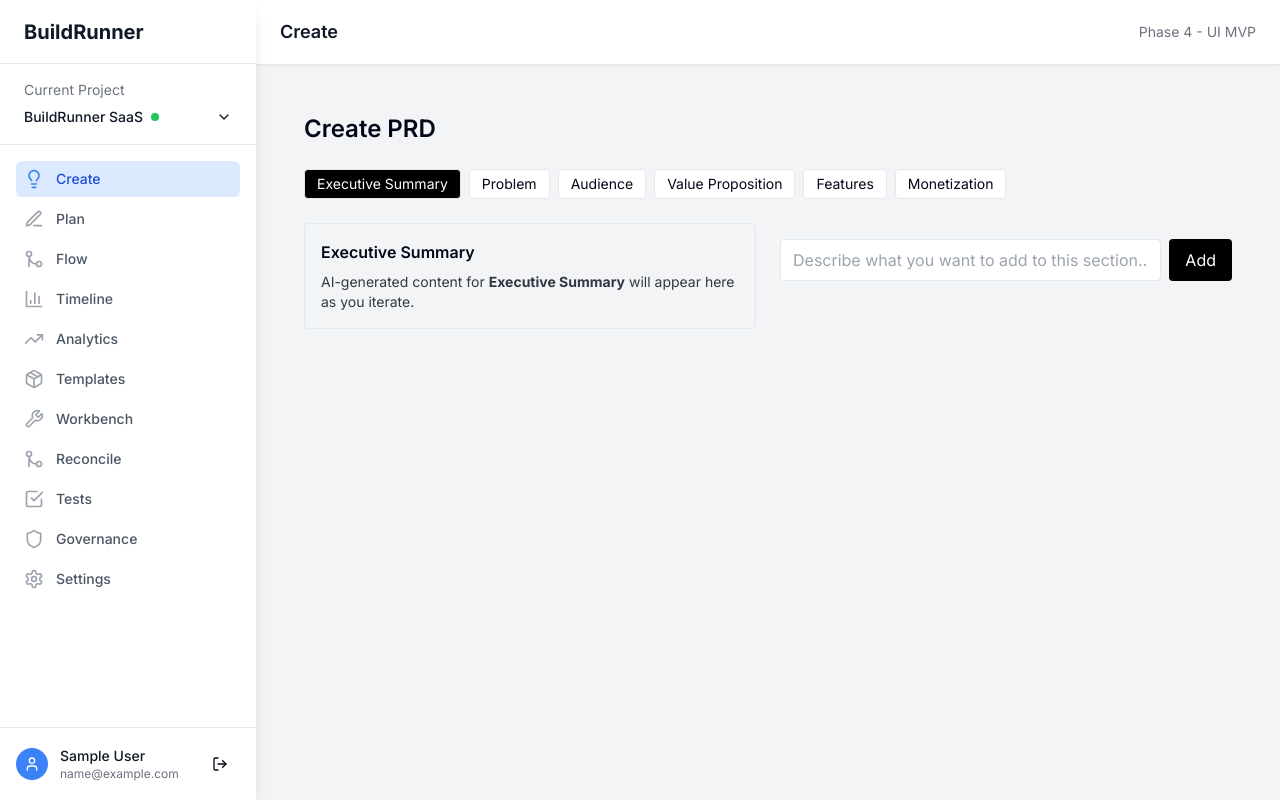
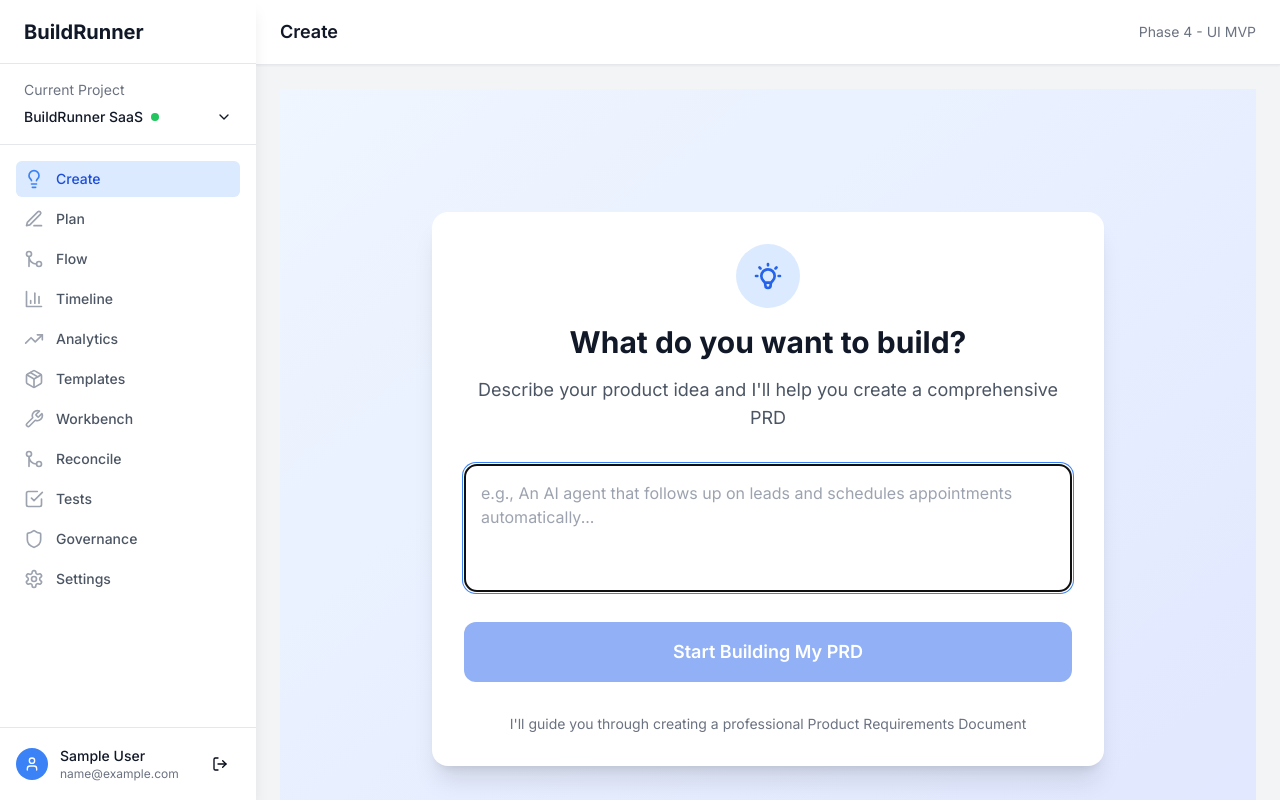
Before and after one commit to DockeryAI/BuildRunnerSaaS, a Next.js app in the folder apps/web/: page /create in a window 1280 px wide. Built offline with nearby package versions, Linux system fonts and the light colour scheme; sample sign-in values are in the browser's storage.

Commit message:
p0.s1.ms79: ONBOARDING FLOW - Added beautiful onboarding screen where users describe what they want to build before accessing PRD sections

```diff
--- a/apps/web/app/(app)/create/page.tsx
+++ b/apps/web/app/(app)/create/page.tsx
@@ -111,10 +111,70 @@ function SectionPanel({ section }: { section: string }) {
   );
 }
 
+function OnboardingFlow({ onStart }: { onStart: (idea: string) => void }) {
+  const [idea, setIdea] = useState('');
+
+  return (
+    <div className="min-h-screen bg-gradient-to-br from-blue-50 to-indigo-100 flex items-center justify-center p-6">
+      <div className="max-w-2xl w-full">
+        <div className="bg-white rounded-2xl shadow-xl p-8 text-center">
+          <div className="mb-8">
+            <div className="w-16 h-16 bg-blue-100 rounded-full flex items-center justify-center mx-auto mb-4">
+              <svg className="w-8 h-8 text-blue-600" fill="none" stroke="currentColor" viewBox="0 0 24 24">
+                <path strokeLinecap="round" strokeLinejoin="round" strokeWidth={2} d="M9.663 17h4.673M12 3v1m6.364 1.636l-.707.707M21 12h-1M4 12H3m3.343-5.657l-.707-.707m2.828 9.9a5 5 0 117.072 0l-.548.547A3.374 3.374 0 0014 18.469V19a2 2 0 11-4 0v-.531c0-.895-.356-1.754-.988-2.386l-.548-.547z" />
+              </svg>
+            </div>
+            <h1 className="text-3xl font-bold text-gray-900 mb-4">What do you want to build?</h1>
+            <p className="text-gray-600 text-lg">
+              Describe your product idea and I'll help you create a comprehensive PRD
+            </p>
+          </div>
+
+          <div className="space-y-6">
+            <textarea
+              value={idea}
+              onChange={(e) => setIdea(e.target.value)}
+              placeholder="e.g., An AI agent that follows up on leads and schedules appointments automatically..."
+              className="w-full h-32 p-4 border border-gray-300 rounded-xl focus:ring-2 focus:ring-blue-500 focus:border-blue-500 resize-none text-gray-900"
+              autoFocus
+            />
+
+            <button
+              onClick={() => idea.trim() && onStart(idea.trim())}
+              disabled={!idea.trim()}
+              className="w-full py-4 bg-blue-600 text-white rounded-xl font-semibold text-lg hover:bg-blue-700 disabled:opacity-50 disabled:cursor-not-allowed transition-all"
+            >
+              Start Building My PRD
+            </button>
+          </div>
+
+          <div className="mt-8 text-sm text-gray-500">
+            <p>I'll guide you through creating a professional Product Requirements Document</p>
+          </div>
+        </div>
+      </div>
+    </div>
+  );
+}
+
 function CreatePage() {
   const [messages, setMessages] = useState<Message[]>([]);
   const [selectedSection, setSelectedSection] = useState<string>('executive_summary');
   const [isLoading, setIsLoading] = useState(false);
+  const [productIdea, setProductIdea] = useState<string>('');
+  const [showOnboarding, setShowOnboarding] = useState(true);
+
+  async function handleStart(idea: string) {
+    setProductIdea(idea);
+    setShowOnboarding(false);
+
+    // Add initial message
+    const welcomeMessage: Message = {
+      role: 'assistant',
+      content: `Great! I'll help you build a PRD for "${idea}". Let's start by working on each section. Select a section above and describe what you want to add.`
+    };
+    setMessages([welcomeMessage]);
+  }
 
   async function handleSend(text: string) {
     setIsLoading(true);
@@ -122,16 +182,31 @@ function CreatePage() {
       setMessages((prev) => [...prev, { role: 'user', content: text }]);
 
       // TODO: call your brainstorm/prd API here; this is a stubbed response
-      const reply = `Acknowledged. I will add this to **${selectedSection}**:\n\n${text}`;
+      const reply = `Acknowledged. I will add this to **${selectedSection}** for "${productIdea}":\n\n${text}`;
       setMessages((prev) => [...prev, { role: 'assistant', content: reply }]);
     } finally {
       setIsLoading(false);
     }
   }
 
+  if (showOnboarding) {
+    return <OnboardingFlow onStart={handleStart} />;
+  }
+
   return (
     <div className="max-w-5xl mx-auto p-6 space-y-6">
-      <h1 className="text-2xl font-semibold">Create PRD</h1>
+      <div className="flex items-center justify-between">
+        <div>
+          <h1 className="text-2xl font-semibold">Create PRD</h1>
+          <p className="text-gray-600">{productIdea}</p>
+        </div>
+        <button
+          onClick={() => setShowOnboarding(true)}
+          className="px-4 py-2 text-sm bg-gray-100 text-gray-700 rounded-lg hover:bg-gray-200"
+        >
+          Change Idea
+        </button>
+      </div>
 
       <SectionNav selected={selectedSection} onSelect={setSelectedSection} />
 
```
Also changed, not shown: 1 other file (tests, documents, lock files or other folders).
